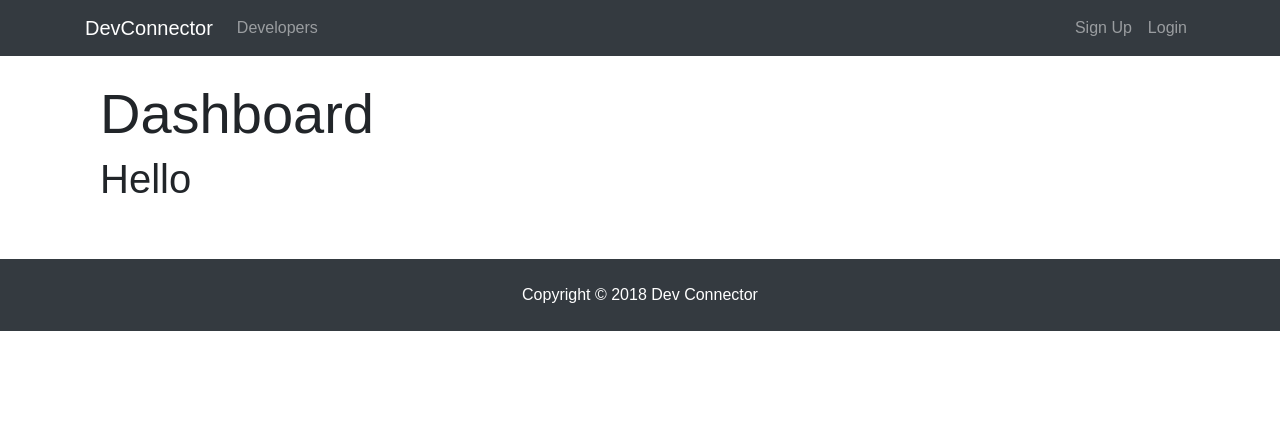
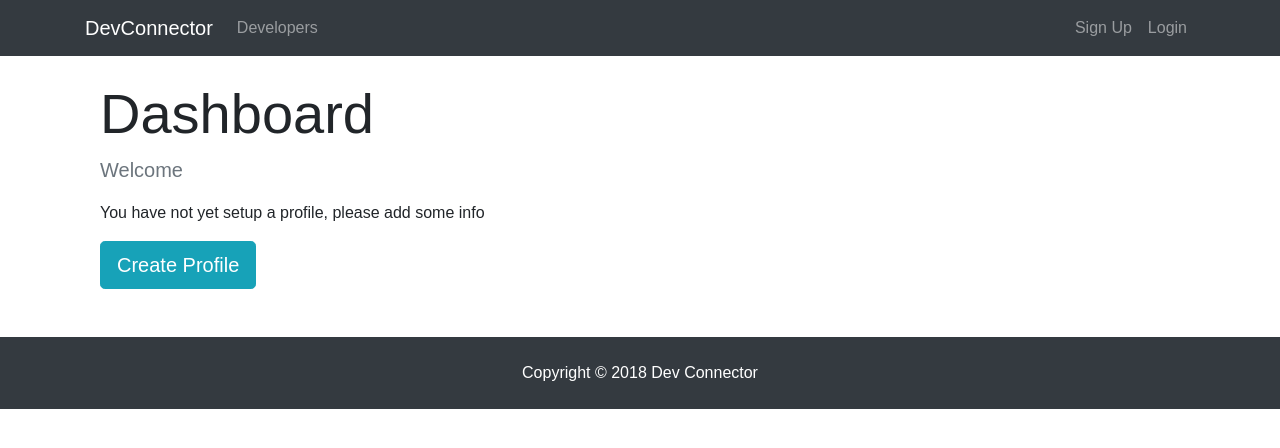
Before and after one commit to parveznawaz/dev-connect, a React (Create React App) app in the folder client/: page /dashboard in a window 1280 px wide. Shown: the top 448 px of the page. Built offline with nearby package versions, Linux system fonts and the light colour scheme; no server answers.

Commit message:
profile in dashboard

```diff
--- a/client/src/components/dashboard/Dashboard.js
+++ b/client/src/components/dashboard/Dashboard.js
@@ -3,6 +3,7 @@
 import {connect} from 'react-redux';
 import {getCurrentProfile} from "../../actions/profileActions";
 import Spinner from '../common/Spinner';
+import {Link} from "react-router-dom";
 
 class Dashboard extends Component {
   componentDidMount(){
@@ -16,7 +17,19 @@
     if(profile === null || loading ){
       dashboardContent = <Spinner/>
     } else {
-      dashboardContent = <h1>Hello</h1>
+      console.log(Object.keys(profile).length);
+      if(Object.keys(profile).length>0){
+        dashboardContent=<h4>Todo</h4>
+      } else{
+        dashboardContent=(
+        <div>
+          <p className="lead text-muted">Welcome {user.name}</p>
+          <p>You have not yet setup a profile, please add some info</p>
+          <Link to="/create-profile" className="btn btn-lg btn-info">
+            Create Profile
+          </Link>
+        </div>);
+      }
     }
 
     return (
```
